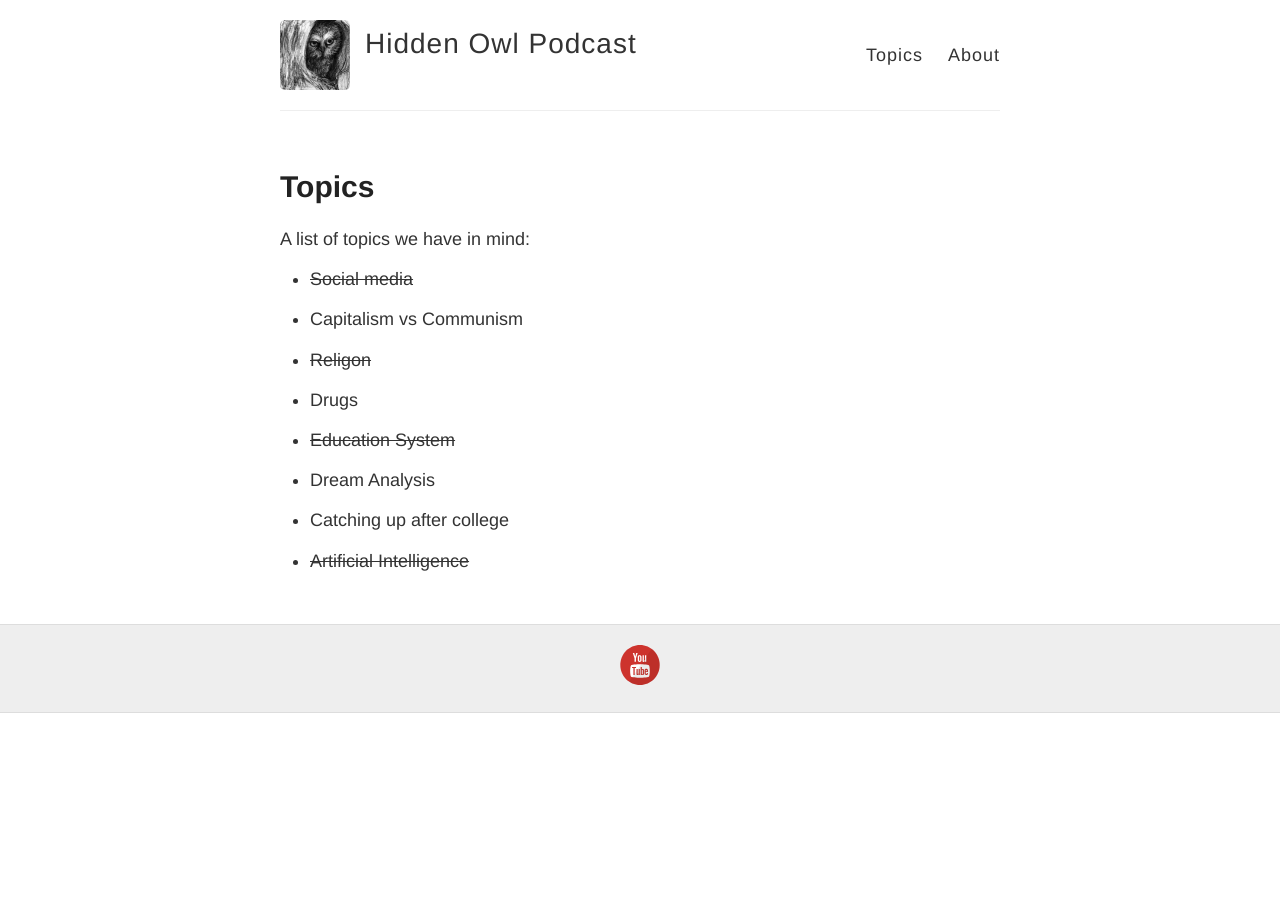
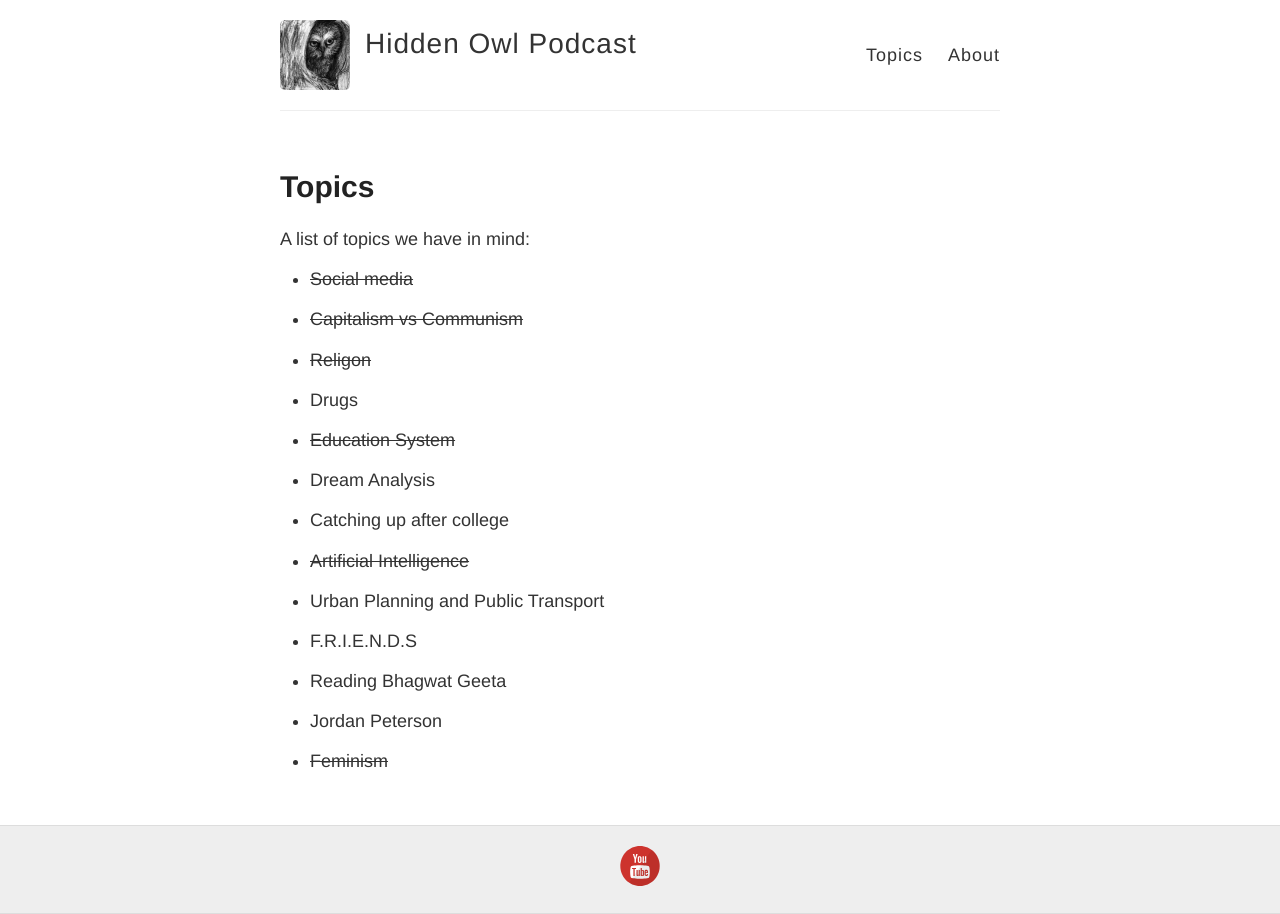
Before and after one commit to lomashbhattarai/hiddenowlpodcast, a Jekyll site: the page built from index.md, in a window 1280 px wide. Built offline with Jekyll 4.4.1, drawn with Linux system fonts in a browser that asks for light colours.

Commit message:
Update index.md

```diff
--- a/index.md
+++ b/index.md
@@ -7,7 +7,7 @@ A list of topics we have in mind: <br />
 
 - ~~Social media~~ <br/>
 
-- Capitalism vs Communism <br/>
+- ~~Capitalism vs Communism~~ <br/>
 
 - ~~Religon~~  <br/>
 
@@ -20,3 +20,13 @@ A list of topics we have in mind: <br />
 - Catching up after college <br/>
 
 - ~~Artificial Intelligence~~  <br/>
+
+- Urban Planning and Public Transport <br/>
+
+- F.R.I.E.N.D.S <br/>
+
+- Reading Bhagwat Geeta <br/>
+
+- Jordan Peterson <br/>
+
+- ~~Feminism~~
```
